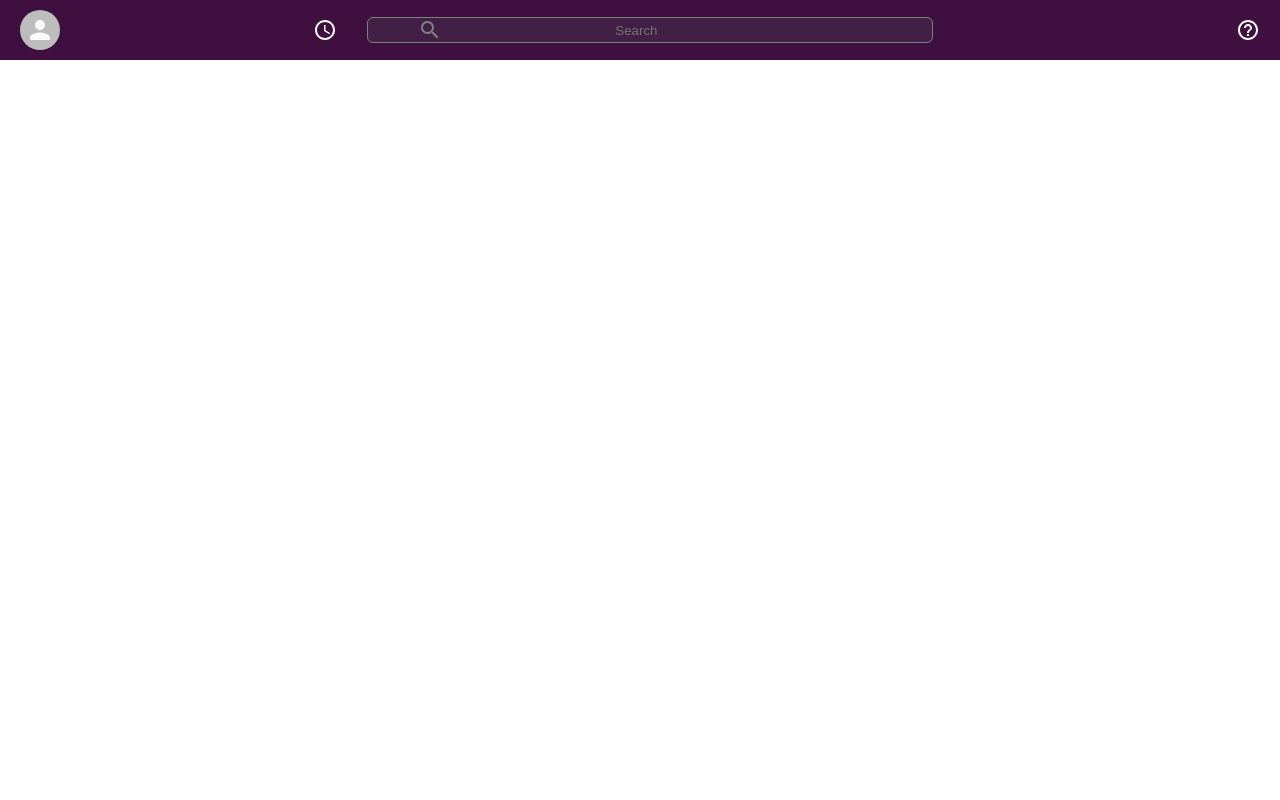
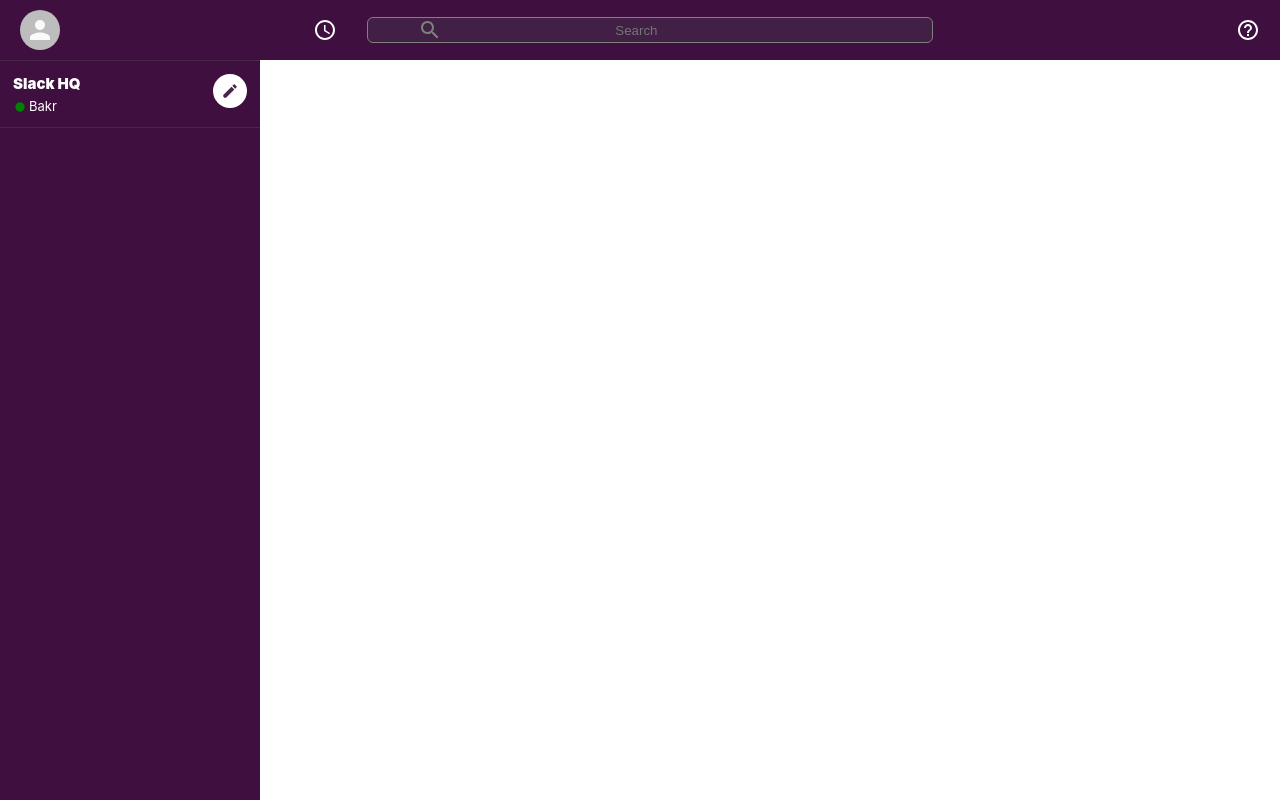
Before and after one commit to Moh-Bakr/Slack, a React (Create React App) app: page / in a window 1280 px wide. Built offline with nearby package versions, Linux system fonts and the light colour scheme.

Commit message:
Sidebar header

```diff
--- a/src/App.js
+++ b/src/App.js
@@ -1,4 +1,5 @@
 import React from 'react';
+import styled from 'styled-components';
 import './App.css';
 import {
   BrowserRouter as Router,
@@ -6,6 +7,7 @@
   Route
 } from "react-router-dom";
 import Header from './components/Header';
+import Sidebar from './components/Sidebar';
 
 function App() {
   return (
@@ -13,11 +15,14 @@
       <Router>
         <>
           <Header />
-          <Switch>
-            <Route path="/">
+          <AppBody>
+            <Sidebar />
+            <Switch>
+              <Route path="/">
+              </Route>
+            </Switch>
+          </AppBody>
 
-            </Route>
-          </Switch>
         </>
       </Router>
 
@@ -27,3 +32,8 @@
 }
 
 export default App;
+
+const AppBody = styled.div`
+display: flex;
+height: 100vh;
+`;
--- /dev/null
+++ b/src/components/Sidebar.js
@@ -0,0 +1,71 @@
+import React from 'react'
+import styled from 'styled-components';
+import FiberManualRecordIcon from '@material-ui/icons/FiberManualRecord';
+import CreateIcon from '@material-ui/icons/Create';
+
+function Sidebar() {
+   return (
+      <SidebarContainer>
+         <SidebarHeader>
+            <SidebarInfo>
+               <h2> Slack HQ</h2>
+               <h3>
+                  <FiberManualRecordIcon />
+                  Bakr
+               </h3>
+            </SidebarInfo>
+            <CreateIcon />
+         </SidebarHeader>
+      </SidebarContainer>
+   )
+}
+
+export default Sidebar;
+
+const SidebarContainer = styled.div`
+background-color: var(--slack--color);
+color: white;
+flex: 0.3;
+border-top: 1px solid #49274b;
+max-width: 260px;
+margin-top: 60px;
+
+`;
+
+const SidebarHeader = styled.div`
+display: flex;
+border-bottom: 1px solid #49274b ;
+padding-bottom: 10px;
+padding: 13px;
+
+>.MuiSvgIcon-root{
+   padding: 8px;
+   color: #49274b;
+   font-size: 18px;
+   background-color: white;
+   border-radius: 999px;
+}
+
+`;
+
+const SidebarInfo = styled.div`
+flex: 1;
+
+> h2{
+   font-size: 15px;
+   font-weight: 900;
+   margin-bottom: 5px;
+}
+> h3{
+   display: flex;
+   font-size: 13px;
+   font-weight: 400;
+   align-items: center;
+}
+> h3 >.MuiSvgIcon-root{
+   font-size: 14px;
+   margin-top: 1px;
+   margin-right: 2px;
+   color: green;
+}
+`;
```
